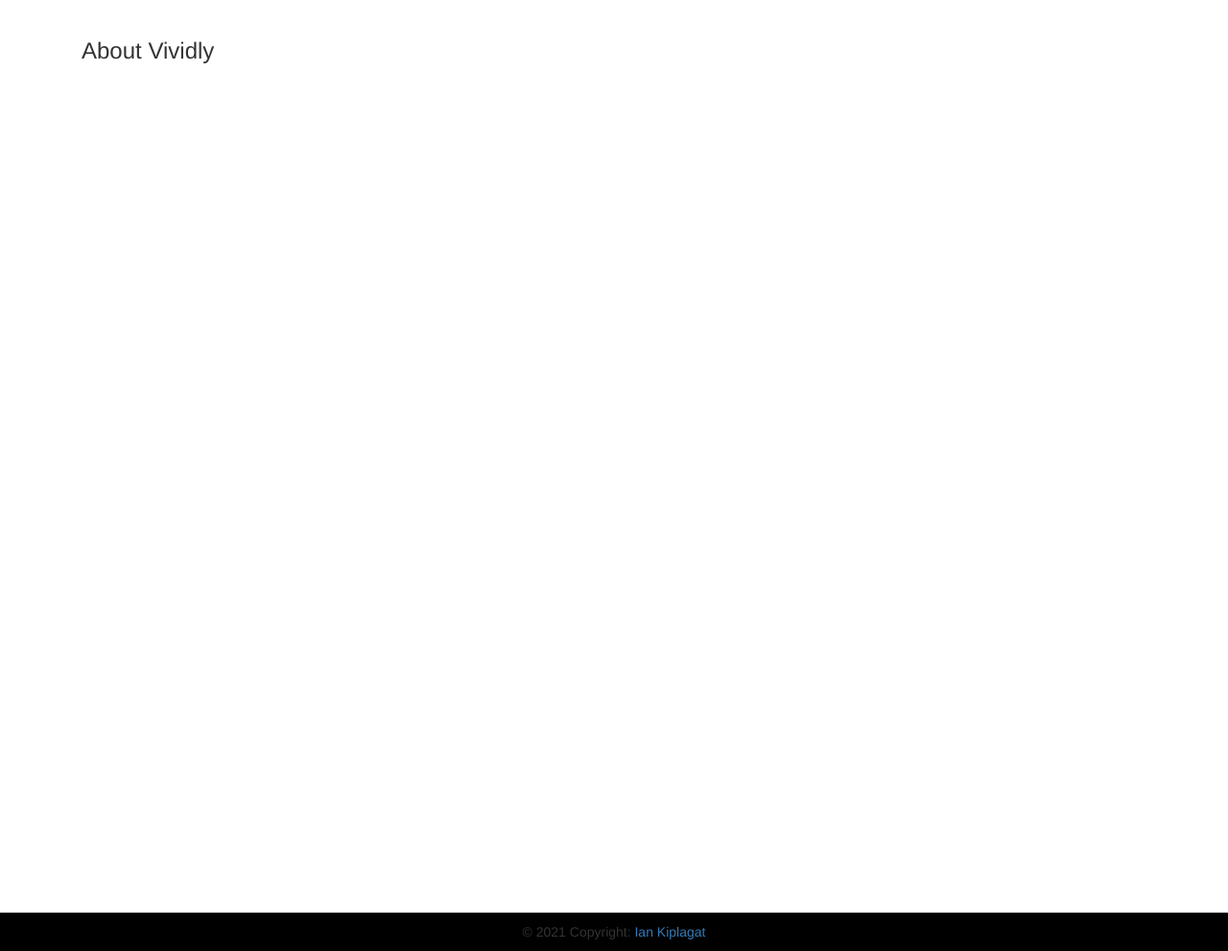
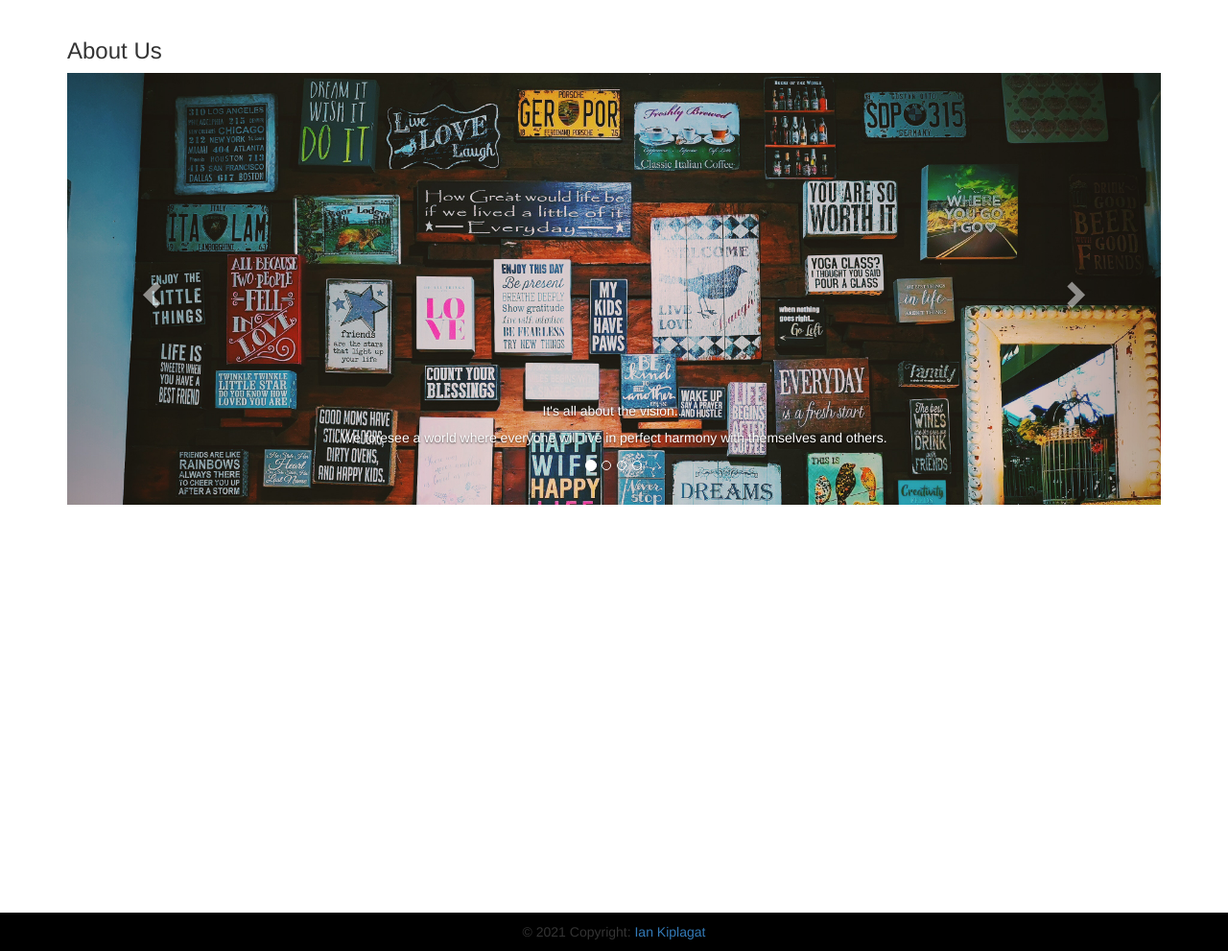
Before and after one commit to iankiplagat/Vividly-Pitchology, a Flask app: template app/templates/about.html in a window 1280 px wide. Shown: the part 52-1043 px from the top of the page at 96% size. Run offline with Flask 2, Linux system fonts and the light colour scheme; the template is opened without the code that fills it, so the values that code supplies are empty; some libraries are stand-ins or nearby versions.

```diff
--- a/app/static/css/index.css
+++ b/app/static/css/index.css
@@ -11,3 +11,15 @@ footer {
   padding-top: 10px;
   padding-bottom: 10px;
 }
+
+.carousel .item {
+  height: 450px;
+}
+
+.item img {
+  position: absolute;
+  object-fit: cover;
+  top: 0;
+  left: 0;
+  min-height: 450px;
+}
--- a/app/templates/about.html
+++ b/app/templates/about.html
@@ -1,16 +1,70 @@
 {% extends 'base.html'%}
-<!-- {% import 'macros.html' as macro%} -->
 
 <!-- Content block -->
 {% block content %}
 
-<main role="main" class="container">
-  <div class="container">
-    <h3>About Vividly</h3>
+<div class="container">
+  <h3>About Us</h3>
+  <div id="myCarousel" class="carousel slide" data-ride="carousel">
+    <!-- Indicators -->
+    <ol class="carousel-indicators">
+      <li data-target="#myCarousel" data-slide-to="0" class="active"></li>
+      <li data-target="#myCarousel" data-slide-to="1"></li>
+      <li data-target="#myCarousel" data-slide-to="2"></li>
+      <li data-target="#myCarousel" data-slide-to="3"></li>
+    </ol>
+
+    <!-- Wrapper for slides -->
+    <div class="carousel-inner">
+      <div class="item active">
+        <img src="../static/photos/bg1.jpg" alt="" />
+        <div class="carousel-caption d-none d-md-block">
+          <h5>It's all about the vision...</h5>
+          <p>
+            We foresee a world where everyone will live in perfect harmony with
+            themselves and others.
+          </p>
+        </div>
+      </div>
+
+      <div class="item">
+        <img src="../static/photos/bg1.jpg" alt="" />
+        <div class="carousel-caption d-none d-md-block">
+          <h5>The motivation...</h5>
+          <p>Join us in making this vision a reality.</p>
+        </div>
+      </div>
+
+      <div class="item">
+        <img src="../static/photos/bg1.jpg" alt="" />
+        <div class="carousel-caption d-none d-md-block">
+          <h5>And, the inclusivity.</h5>
+          <p>
+            And help us spread this vision to the world by writing something to
+            make the lives of other people better, and it turn make the world a
+            better and safer place.
+          </p>
+        </div>
+      </div>
+
+      <div class="item">
+        <img src="../static/photos/bg2.jpg" alt="" />
+        <div class="carousel-caption d-none d-md-block">
+          <h3>We are Vividly. We are you.</h3>
+        </div>
+      </div>
+    </div>
+
+    <!-- Left and right controls -->
+    <a class="left carousel-control" href="#myCarousel" data-slide="prev">
+      <span class="glyphicon glyphicon-chevron-left"></span>
+      <span class="sr-only">Previous</span>
+    </a>
+    <a class="right carousel-control" href="#myCarousel" data-slide="next">
+      <span class="glyphicon glyphicon-chevron-right"></span>
+      <span class="sr-only">Next</span>
+    </a>
   </div>
-</main>
+</div>
 
-{% block footer %}
-{% include 'footer.html' %}
-{% endblock%}
-{% endblock%}
+{% block footer %} {% include 'footer.html' %} {% endblock%} {% endblock%}
--- a/app/templates/index.html
+++ b/app/templates/index.html
@@ -15,7 +15,7 @@
         <h3>Categories</h3>
         <p class='text-muted'>Check out the various pitches categories.</p>
           <ul class="list-group">
-            <li class="list-group-item list-group-item-light">Interview Pitches</li>
+            <a href="./interview.html"><li class="list-group-item list-group-item-light">Interview Pitches</li></a>
             <li class="list-group-item list-group-item-light">Product Pitches</li>
             <li class="list-group-item list-group-item-light">Promotion Pitches</li>
             <li class="list-group-item list-group-item-light">Pickup lines</li>
--- a/app/templates/navbar.html
+++ b/app/templates/navbar.html
@@ -26,9 +26,17 @@
             >Profile</a
           >
         </li>
-        <li><a href="{{url_for('auth.logout')}}">Sign out</a></li>
+        <li>
+          <a href="{{url_for('auth.logout')}}"
+            ><span class="glyphicon glyphicon-log-out"></span> Sign out</a
+          >
+        </li>
         {% else %}
-        <li><a href="{{url_for('auth.login')}}"><span class="glyphicon glyphicon-log-in"></span> Sign in</a></li>
+        <li>
+          <a href="{{url_for('auth.login')}}"
+            ><span class="glyphicon glyphicon-log-in"></span> Sign in</a
+          >
+        </li>
         {%endif%}
       </ul>
     </div>
```
Also changed, not shown: app/main/views.py (+24 -0 lines), app/static/photos/bg1.jpg (added), app/static/photos/bg2.jpg (added), app/templates/interview.html (added).
